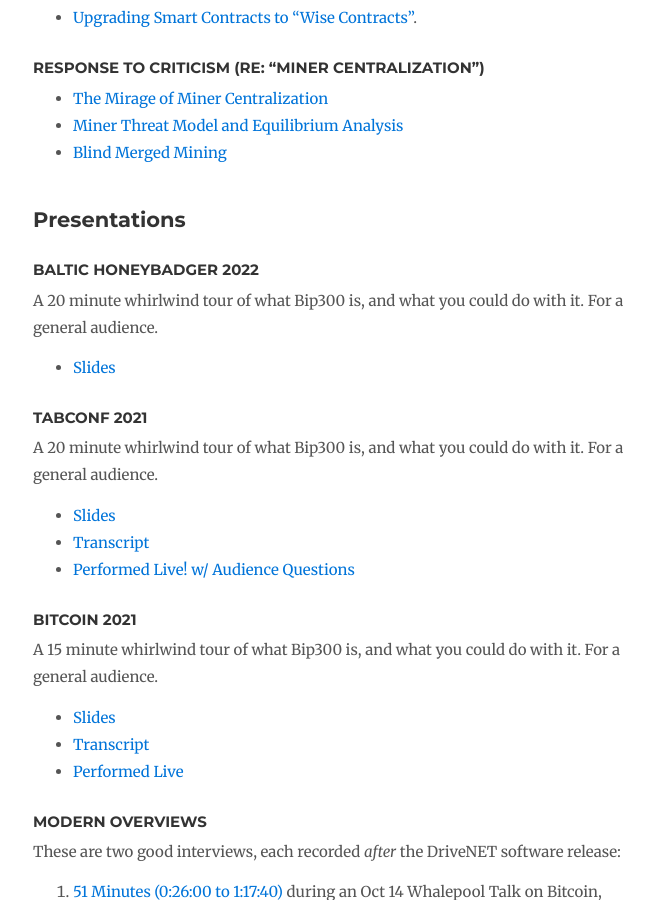
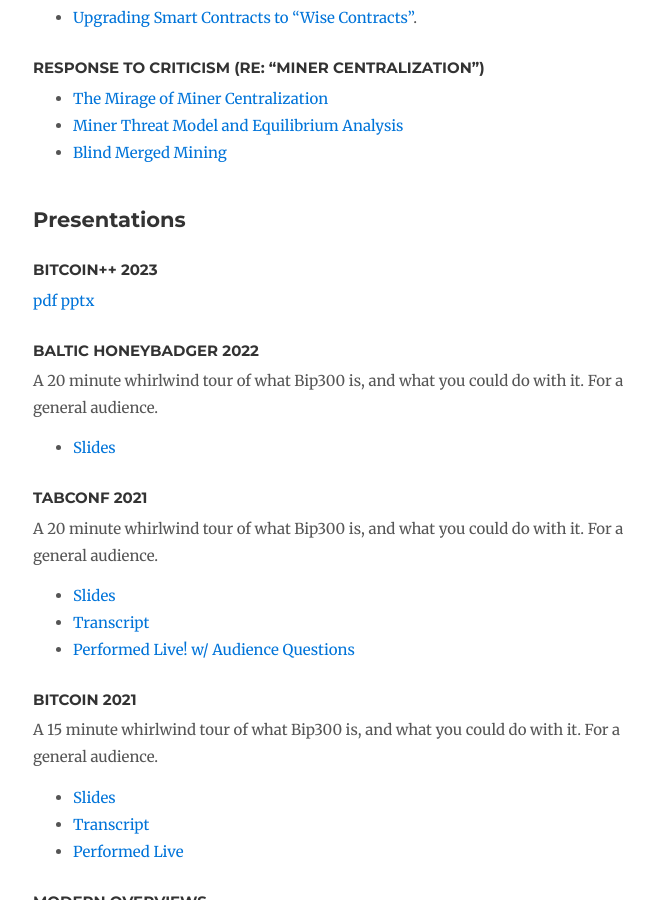
Before and after one commit to drivechain-project/drivechain.info, a Jekyll site: the page built from literature/index.md, in a window 1280 px wide and 900 px high, scrolled down 620 px. Shown: the whole window, without its empty margins (137-790 px from the left). Built offline with Jekyll 4.4.1, drawn with Linux system fonts in a browser that asks for light colours; our own code applies the rules of GitHub Pages for plain Markdown files; comment, search, counter and statistics services are not loaded.

Commit message:
Update index.md

```diff
--- a/literature/index.md
+++ b/literature/index.md
@@ -31,6 +31,12 @@ To this, only three modifications have since been made:
 
 
 ## Presentations
+
+
+### Bitcoin++ 2023
+
+[pdf](https://www.drivechain.info/media/slides/bitcoin-plus-2023.pdf)
+[pptx](https://www.drivechain.info/media/slides/bitcoin-plus-2023.pptx)
 
 ### Baltic Honeybadger 2022 ### {#baltic-2022}
 
```
